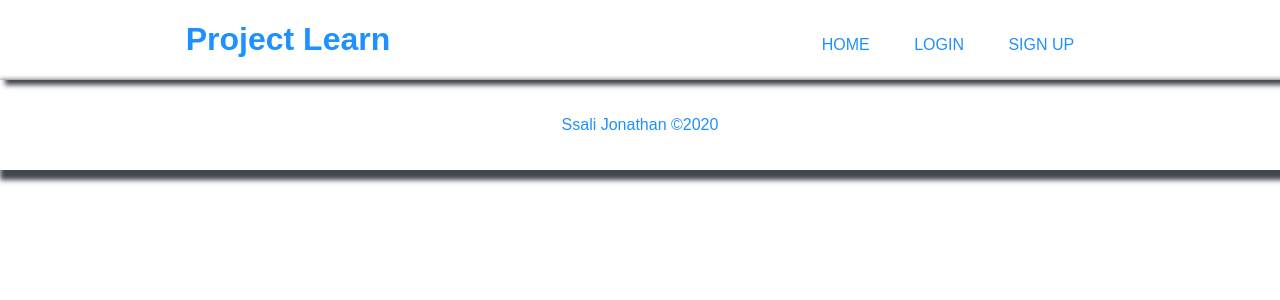
After one commit to jod35/projectLearn, a Django app: page /signup/ in a window 1280 px wide. The commit adds this page. Shown: the top 300 px of the page. Run offline with Django 3.2, Linux system fonts and the light colour scheme.

Commit message:
added a login,signup and homepage view

```diff
--- /dev/null
+++ b/blog/static/blog/main.css
@@ -0,0 +1,60 @@
+* {
+  font-family: Arial, Helvetica, sans-serif;
+}
+
+body {
+  padding: 0;
+  margin: 0;
+  box-sizing: border-box;
+}
+ul {
+  list-style: none;
+}
+a {
+  text-decoration: none;
+}
+
+.nav-bar {
+  padding-top: 20px;
+}
+
+.nav-bar-item {
+  display: inline;
+  padding: 20px;
+  text-transform: uppercase;
+}
+
+.nav-bar-item a {
+  color: dodgerblue;
+}
+header {
+  display: flex;
+  justify-content: space-around;
+  color: dodgerblue;
+  box-shadow: 5px 5px 5px rgb(66, 70, 75);
+}
+
+.logo {
+  color: dodgerblue;
+}
+.showcase {
+  height: 60vh;
+  padding: 50px;
+}
+
+.mybtn {
+  text-transform: capitalize;
+  border: none;
+  cursor: pointer;
+  background-color: dodgerblue;
+  color: white;
+  padding: 20px;
+  border-radius: 50px;
+}
+
+footer {
+  text-align: center;
+  box-shadow: 5px 5px 5px 5px rgb(66, 70, 75);
+  color: dodgerblue;
+  padding: 20px;
+}
--- /dev/null
+++ b/blog/templates/blog/base.html
@@ -0,0 +1,29 @@
+{% load static %}
+<!DOCTYPE html>
+<html lang="en">
+  <head>
+    <meta charset="UTF-8" />
+    <meta name="viewport" content="width=device-width, initial-scale=1.0" />
+
+    <title>Project Learn</title>
+    <link rel="stylesheet" href="{% static 'blog/main.css' %}" />
+  </head>
+  <body>
+    <header>
+      <h1 class="logo">Project Learn</h1>
+      <ul class="nav-bar">
+        <li class="nav-bar-item"><a href="{% url 'blog:home' %}">Home</a></li>
+        <li class="nav-bar-item"><a href="{% url 'blog:login' %}">Login</a></li>
+        <li class="nav-bar-item">
+          <a href="{% url 'blog:register' %}">Sign Up</a>
+        </li>
+      </ul>
+    </header>
+
+    {% block body %} {% endblock body %}
+
+    <footer>
+      <p>Ssali Jonathan &copy;2020</p>
+    </footer>
+  </body>
+</html>
--- /dev/null
+++ b/blog/templates/blog/loggedout.html
@@ -0,0 +1 @@
+{% extends 'blog/base.html' %}
--- /dev/null
+++ b/blog/templates/blog/login.html
@@ -0,0 +1 @@
+{% extends 'blog/base.html' %}
--- /dev/null
+++ b/blog/templates/blog/signup.html
@@ -0,0 +1 @@
+{% extends 'blog/base.html' %} {% block body %} {% endblock body %}
--- a/blog/urls.py
+++ b/blog/urls.py
@@ -7,6 +7,7 @@ app_name = 'blog'
 
 urlpatterns = [
     path('', views.index, name='home'),
+    path('signup/', views.signup, name='register'),
     path('login/', auth_views.LoginView.as_view(template_name='blog/login.html'), name='login'),
     path('logout/', auth_views.LogoutView.as_view(template_name='blog/loggedout.html'), name='loggedout'),
 
--- a/blog/views.py
+++ b/blog/views.py
@@ -5,3 +5,7 @@ from django.shortcuts import render
 
 def index(request):
     return render(request, 'blog/index.html')
+
+
+def signup(request):
+    return render(request, 'blog/signup.html')
--- a/project_learn/settings.py
+++ b/project_learn/settings.py
@@ -107,3 +107,4 @@ USE_TZ = True
 # https://docs.djangoproject.com/en/3.0/howto/static-files/
 
 STATIC_URL = '/static/'
+STATICFILES_DIRS = (os.path.join(BASE_DIR, 'static'),)
--- a/project_learn/urls.py
+++ b/project_learn/urls.py
@@ -3,5 +3,5 @@ from django.urls import path, include
 
 urlpatterns = [
     path('admin/', admin.site.urls),
-    path('blog/', include('blog.urls'), name='blog'),
+    path('', include('blog.urls'), name='blog'),
 ]
```
Also changed, not shown: blog/templates/blog/index.html (+8 -11 lines), front-end/css/main.css (added, +60 -0 lines), front-end/index.html (added, +30 -0 lines), front-end/js/index.js (added), requirements.txt (added).
